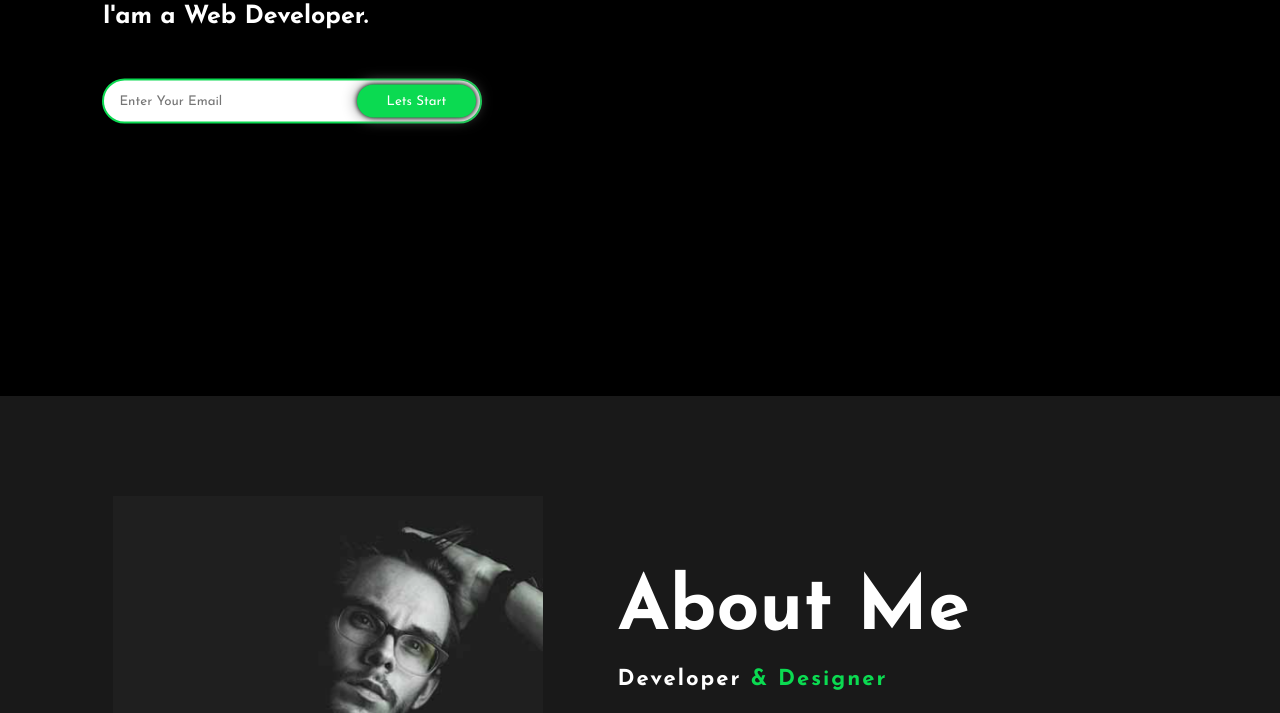
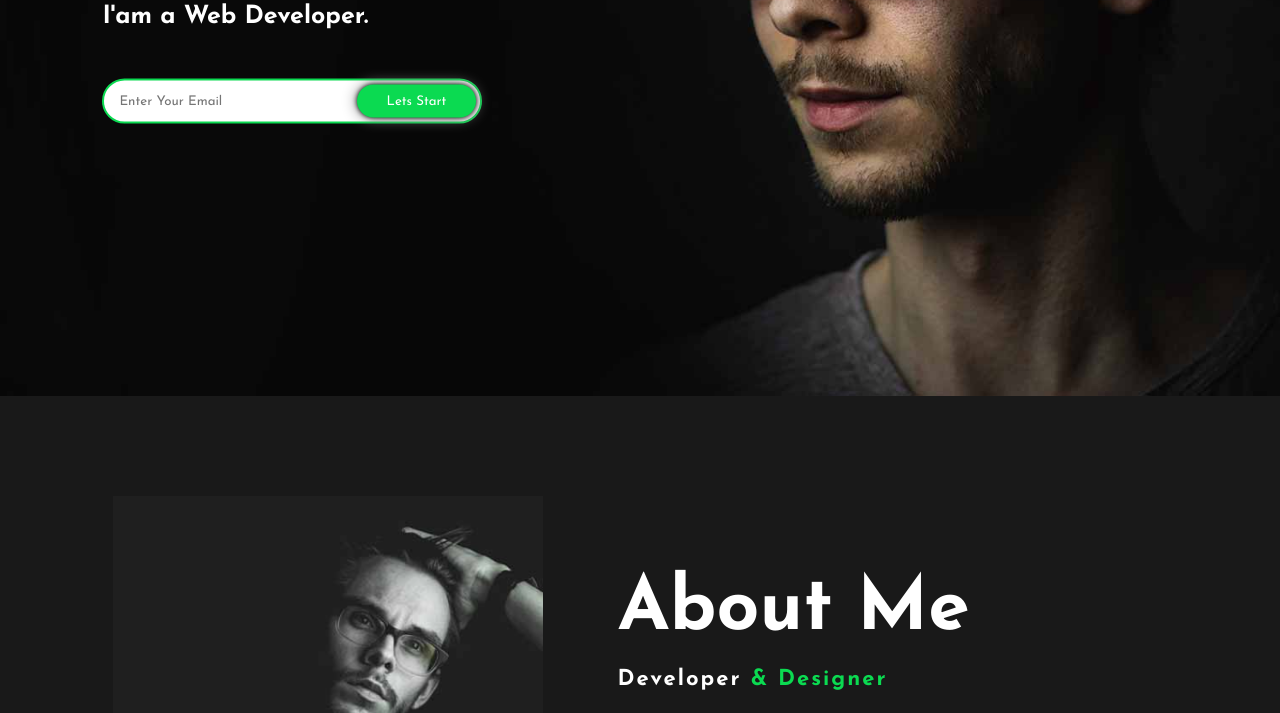
Before and after one commit to thecodess/thecodess.github.io, a plain HTML site: page index.html in a window 1280 px wide. Shown: the part 404-1117 px from the top of the page. Drawn offline with Linux system fonts and the light colour scheme.

Commit message:
Update style.css

```diff
--- a/style.css
+++ b/style.css
@@ -7,7 +7,9 @@
 .hero{
 	height: 100vh;
 	width: 100%;
-	background-color: black;
+	background-image: url(../background.jpg);
+	background-size: cover;
+	background-position: center;
 
 }
 nav{
```
